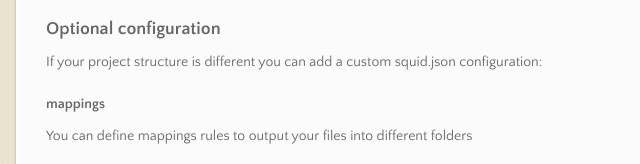
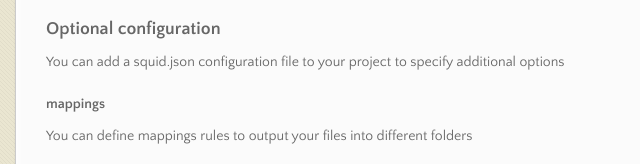
Before and after one commit to pgherveou/squid, a plain HTML site: page index.html in a window 1280 px wide. Shown: the part 3289-3453 px from the top of the page, 300-940 px from the left. Drawn offline with nearby package versions, Linux system fonts and the light colour scheme.

Commit message:
change text

```diff
--- a/index.html
+++ b/index.html
@@ -211,7 +211,7 @@
 
 <h3>Optional configuration</h3>
 
-<p>If your project structure is different you can add a custom squid.json configuration: </p>
+<p>You can add a squid.json configuration file to your project to specify additional options</p>
 
 <h4>mappings</h4>
 
```
